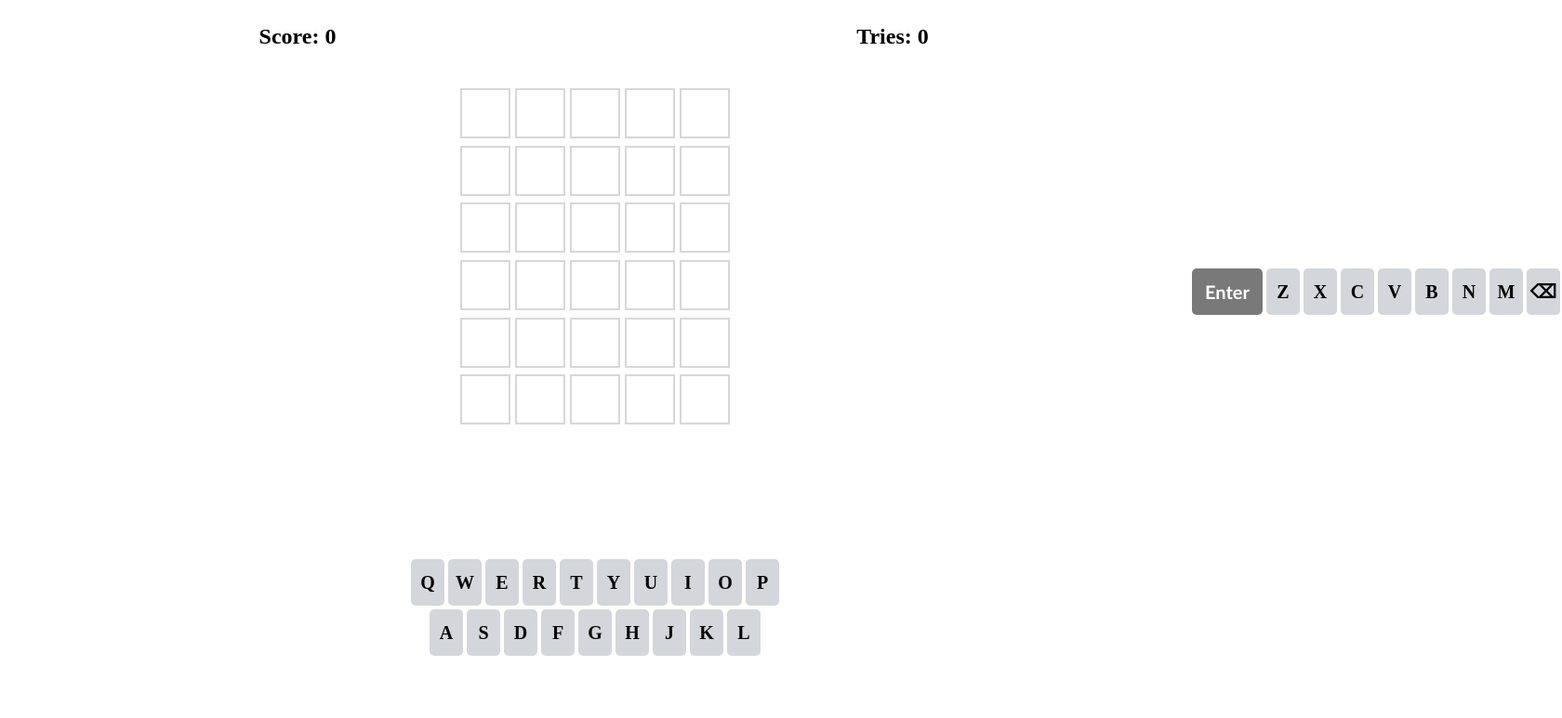
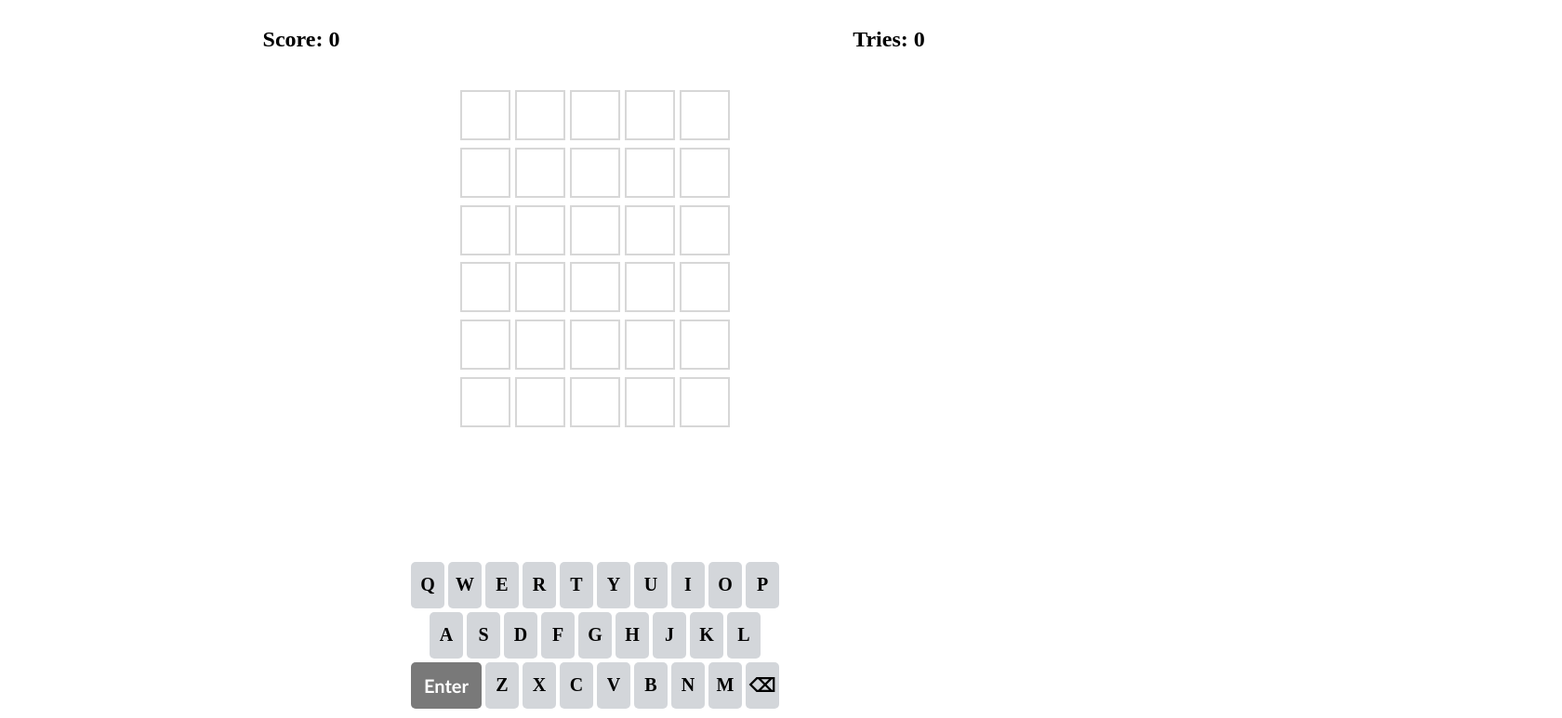
Before and after one commit to Molusoj/Wordle, a plain HTML site: page Index.html in a window 1280 px wide. Shown: the part 86-859 px from the top of the page at 93% size, 1680 px wide, since content can reach past the window. Before the commit the page ends 800 px from the top, so only its background shows below. Drawn offline with Linux system fonts and the light colour scheme.

Commit message:
Update wordle.css

```diff
--- a/wordle.css
+++ b/wordle.css
@@ -16,7 +16,7 @@ html{
   display: flex;
   justify-content: center;
   width: 100%;
-  height: 100%;
+  /*height: 100%;*/
 }
 
 #title{
@@ -25,14 +25,15 @@ html{
   font-family: "Times New Roman";
 }
 
+/*525*/
+
 #body{
   display:flex;
   flex-direction:column;
   justify-content:center;
   width: 100%;
-  height: 100%;
+  /*height: 100%;*/
   flex-wrap: wrap;
-  margin: 0;
 }
 
 #board{
```
